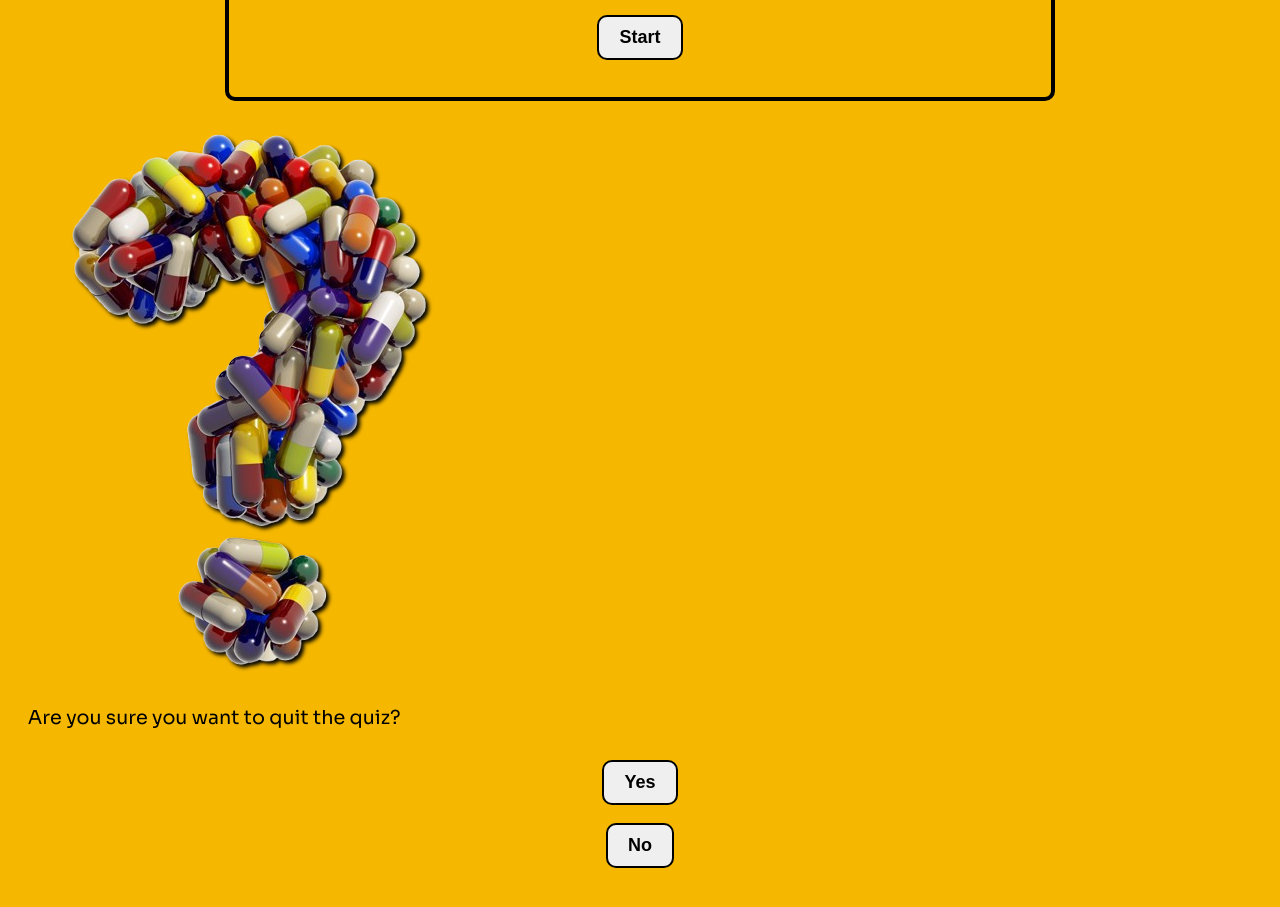
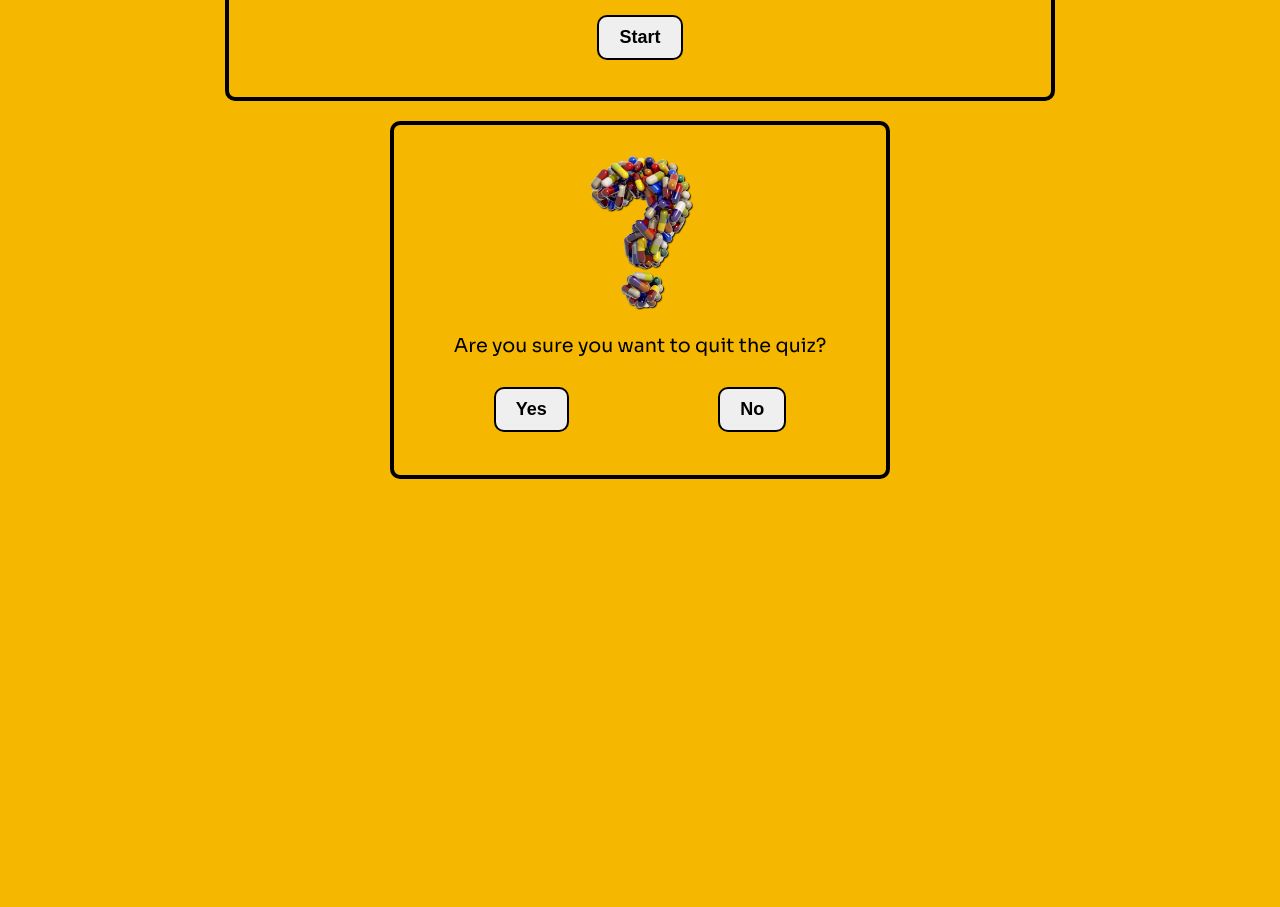
Before and after one commit to keelam13/Medsmory, a plain HTML site: page index.html in a window 1280 px wide. Shown: the part 639-1546 px from the top of the page. After the commit the page ends 1135 px from the top, so only its background shows below. Drawn offline with Linux system fonts and the light colour scheme.

Commit message:
Add quit confirmation style

```diff
--- a/assets/css/style.css
+++ b/assets/css/style.css
@@ -115,6 +115,25 @@ header {
     background-color: #5bc0eb;
 }
 
+/* Quit Confirmation box */
+
+.quit-confirmation {
+    max-width: 500px;
+    margin: 20px auto auto;
+    padding: 1em;
+    border: 4px solid black;
+    border-radius: 10px;
+    text-align: center;
+}
+
+.confirm-img {
+    max-width: 30%;
+}
+
+.confirm-btn {
+    display: flex;
+}
+
 /* Alert box */
 
 #alert-box {
```
